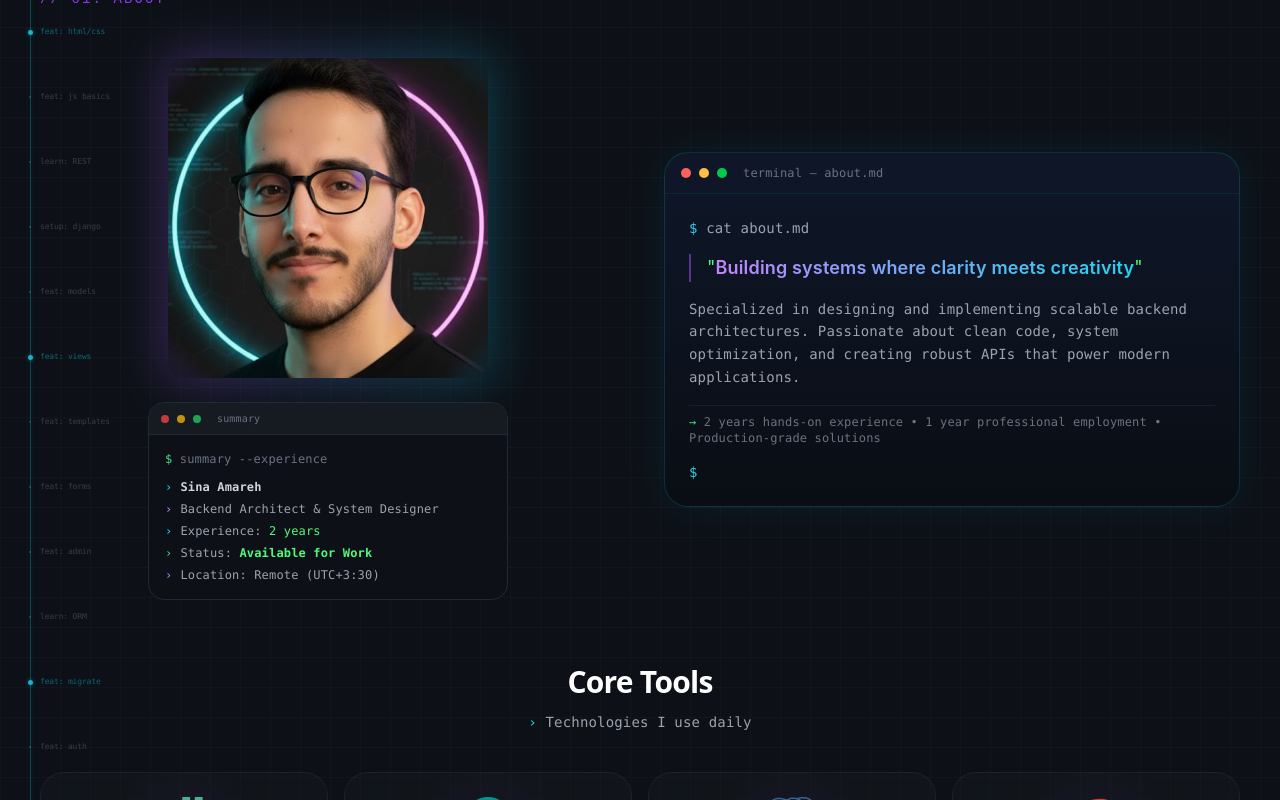
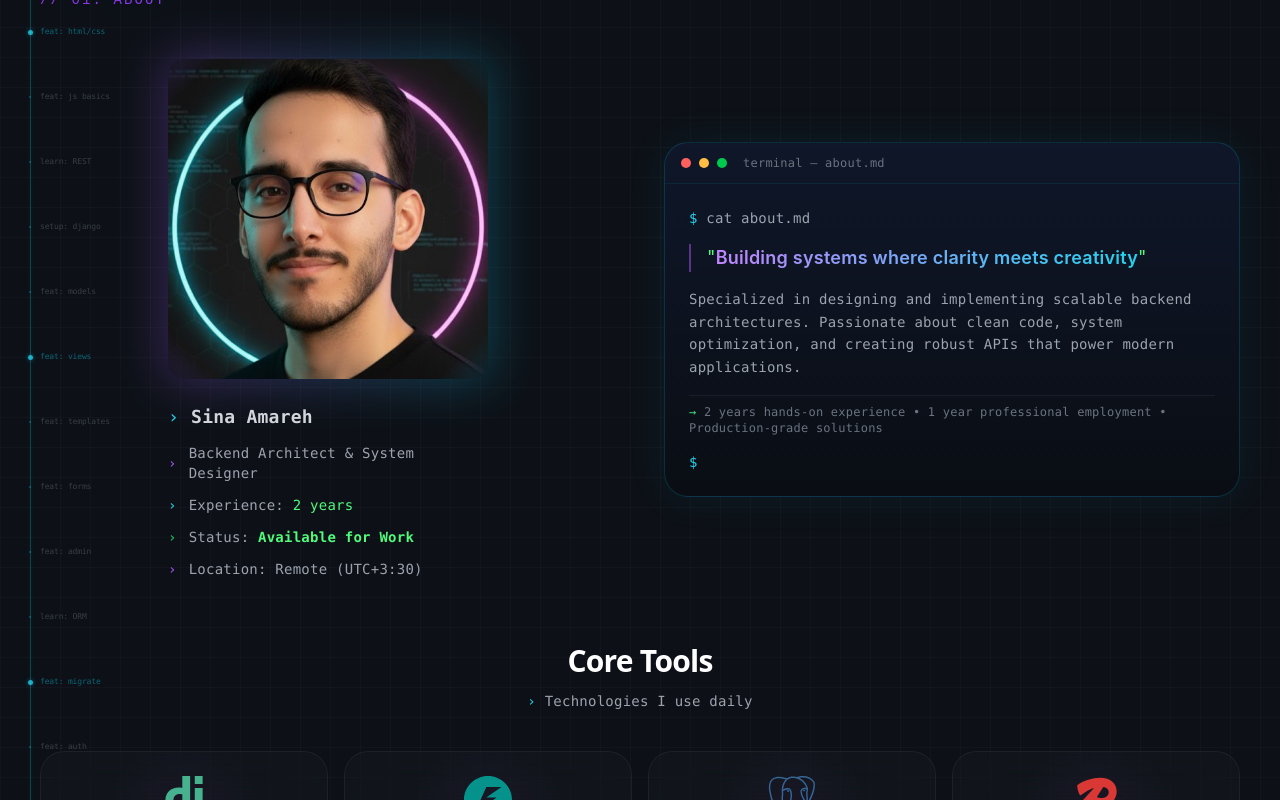
Before and after one commit to Sina-Amare/Portfolio, a Next.js app: page / in a window 1280 px wide. Shown: the part 1083-1883 px from the top of the page. Built offline with nearby package versions, Linux system fonts and the light colour scheme.

Commit message:
refactor(ui): revert About to simple bullets, slow Hero typewriter, improve fonts

```diff
--- a/app/(site)/components/Hero.tsx
+++ b/app/(site)/components/Hero.tsx
@@ -50,7 +50,7 @@ const Hero = () => {
         setCommandTyped(command.substring(0, i + 1));
         i++;
       }
-    }, 25);
+    }, 50);
     return () => clearInterval(interval);
   }, []);
 
@@ -67,7 +67,7 @@ const Hero = () => {
         setVisibleLines(currentLine);
         currentLine++;
       }
-    }, 80);
+    }, 120);
   };
 
   // Get line color based on type
--- a/app/(site)/components/sections/AboutSection.tsx
+++ b/app/(site)/components/sections/AboutSection.tsx
@@ -78,82 +78,58 @@ export default function AboutSection() {
               <div className="absolute -inset-1 bg-gradient-to-r from-purple-500/30 to-cyan-500/30 rounded-2xl blur-xl -z-10 animate-pulse-subtle" />
             </div>
 
-            {/* Terminal-style Summary Command */}
+            {/* Info Section - Simple bullets with creative reveal */}
+            <div className="w-full max-w-[320px] space-y-3 font-mono text-sm">
               <motion.div
-              className="w-full max-w-[360px] bg-[#0d1117] border border-gray-800 rounded-lg overflow-hidden"
-              initial={{ opacity: 0, y: 20 }}
-              animate={isInView ? { opacity: 1, y: 0 } : {}}
-              transition={{ duration: 0.6, delay: 0.4 }}
+                className="flex items-center gap-3 text-gray-300"
+                initial={{ opacity: 0, y: 15, scale: 0.95 }}
+                animate={isInView ? { opacity: 1, y: 0, scale: 1 } : {}}
+                transition={{ duration: 0.5, delay: 0.5, ease: "easeOut" }}
               >
-              {/* Terminal header */}
-              <div className="flex items-center gap-2 px-3 py-2 bg-[#161b22] border-b border-gray-800">
-                <div className="w-2 h-2 rounded-full bg-red-500/80" />
-                <div className="w-2 h-2 rounded-full bg-yellow-500/80" />
-                <div className="w-2 h-2 rounded-full bg-green-500/80" />
-                <span className="ml-2 text-[10px] text-gray-500 font-mono">summary</span>
-              </div>
-
-              {/* Command output */}
-              <div className="p-4 font-mono text-xs space-y-1.5">
-                <div className="text-gray-500 mb-3">
-                  <span className="text-green-400">$</span> summary --experience
-                </div>
-
+                <span className="text-cyan-400 text-lg">›</span>
+                <span className="text-lg font-semibold">Sina Amareh</span>
+              </motion.div>
               <motion.div
-                  className="text-gray-300 flex items-center gap-2"
-                  initial={{ opacity: 0, x: -10 }}
-                  animate={isInView ? { opacity: 1, x: 0 } : {}}
-                  transition={{ duration: 0.4, delay: 0.6 }}
+                className="flex items-center gap-3 text-gray-400"
+                initial={{ opacity: 0, y: 15, scale: 0.95 }}
+                animate={isInView ? { opacity: 1, y: 0, scale: 1 } : {}}
+                transition={{ duration: 0.5, delay: 0.6, ease: "easeOut" }}
               >
-                  <span className="text-cyan-400">›</span>
-                  <span className="font-semibold">Sina Amareh</span>
-                </motion.div>
-
-                <motion.div
-                  className="text-gray-400 flex items-center gap-2"
-                  initial={{ opacity: 0, x: -10 }}
-                  animate={isInView ? { opacity: 1, x: 0 } : {}}
-                  transition={{ duration: 0.4, delay: 0.7 }}
-                >
-                  <span className="text-purple-400">›</span>
+                <span className="text-purple-500">›</span>
                 <span>Backend Architect & System Designer</span>
               </motion.div>
-
               <motion.div
-                  className="text-gray-400 flex items-center gap-2"
-                  initial={{ opacity: 0, x: -10 }}
-                  animate={isInView ? { opacity: 1, x: 0 } : {}}
-                  transition={{ duration: 0.4, delay: 0.8 }}
+                className="flex items-center gap-3 text-gray-400"
+                initial={{ opacity: 0, y: 15, scale: 0.95 }}
+                animate={isInView ? { opacity: 1, y: 0, scale: 1 } : {}}
+                transition={{ duration: 0.5, delay: 0.7, ease: "easeOut" }}
               >
                 <span className="text-cyan-400">›</span>
                 <span>
                   Experience: <span className="text-[#50fa7b]">2 years</span>
                 </span>
               </motion.div>
-
               <motion.div
-                  className="text-gray-400 flex items-center gap-2"
-                  initial={{ opacity: 0, x: -10 }}
-                  animate={isInView ? { opacity: 1, x: 0 } : {}}
-                  transition={{ duration: 0.4, delay: 0.9 }}
+                className="flex items-center gap-3 text-gray-400"
+                initial={{ opacity: 0, y: 15, scale: 0.95 }}
+                animate={isInView ? { opacity: 1, y: 0, scale: 1 } : {}}
+                transition={{ duration: 0.5, delay: 0.8, ease: "easeOut" }}
               >
-                  <span className="text-green-400">›</span>
+                <span className="text-green-500">›</span>
                 <span>
                   Status: <span className="text-[#50fa7b] font-semibold">Available for Work</span>
                 </span>
               </motion.div>
-
               <motion.div
-                  className="text-gray-400 flex items-center gap-2"
-                  initial={{ opacity: 0, x: -10 }}
-                  animate={isInView ? { opacity: 1, x: 0 } : {}}
-                  transition={{ duration: 0.4, delay: 1.0 }}
+                className="flex items-center gap-3 text-gray-400"
+                initial={{ opacity: 0, y: 15, scale: 0.95 }}
+                animate={isInView ? { opacity: 1, y: 0, scale: 1 } : {}}
+                transition={{ duration: 0.5, delay: 0.9, ease: "easeOut" }}
               >
-                  <span className="text-purple-400">›</span>
+                <span className="text-purple-500">›</span>
                 <span>Location: Remote (UTC+3:30)</span>
               </motion.div>
             </div>
-            </motion.div>
           </motion.div>
 
           {/* Philosophy & Bio - Terminal Style */}
--- a/styles/globals.css
+++ b/styles/globals.css
@@ -28,8 +28,10 @@ body {
     "liga" 1,
     "kern" 1;
   font-weight: 400;
-  letter-spacing: 0.01em;
+  letter-spacing: 0.015em;
+  line-height: 1.6;
   -webkit-font-smoothing: antialiased;
+  -moz-osx-font-smoothing: grayscale;
   text-rendering: optimizeLegibility;
   color: var(--color-text-secondary);
 
```
Lines whose indentation alone changed are shown as unchanged.
